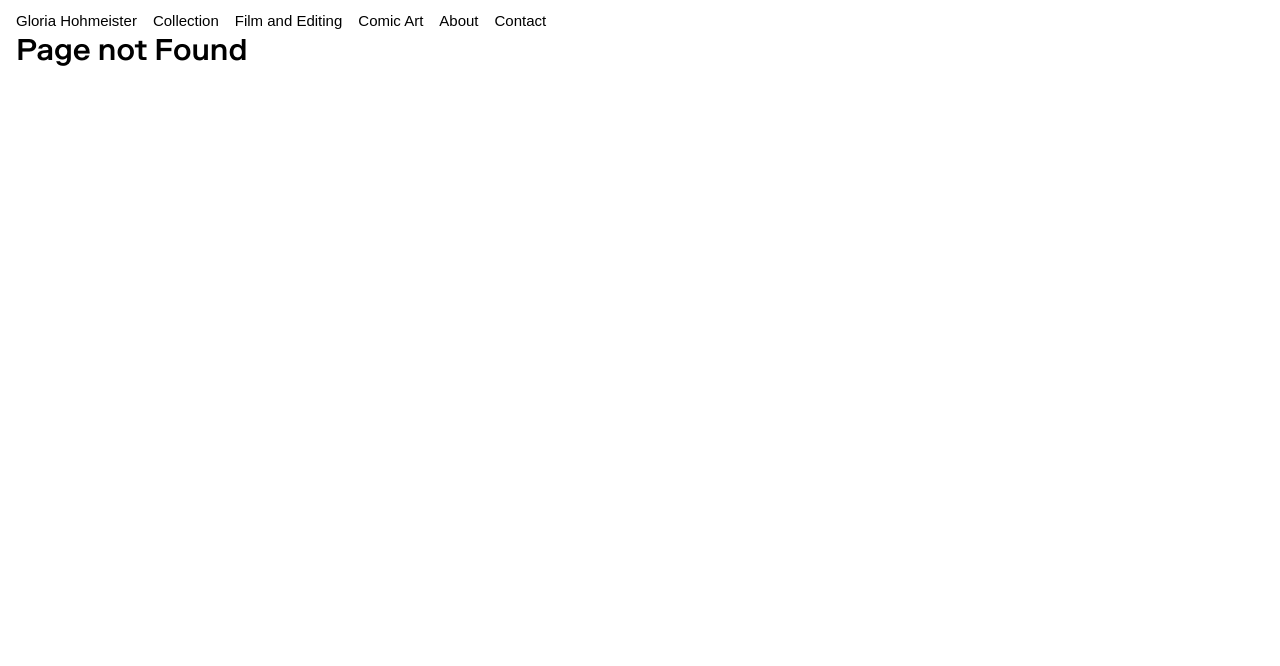
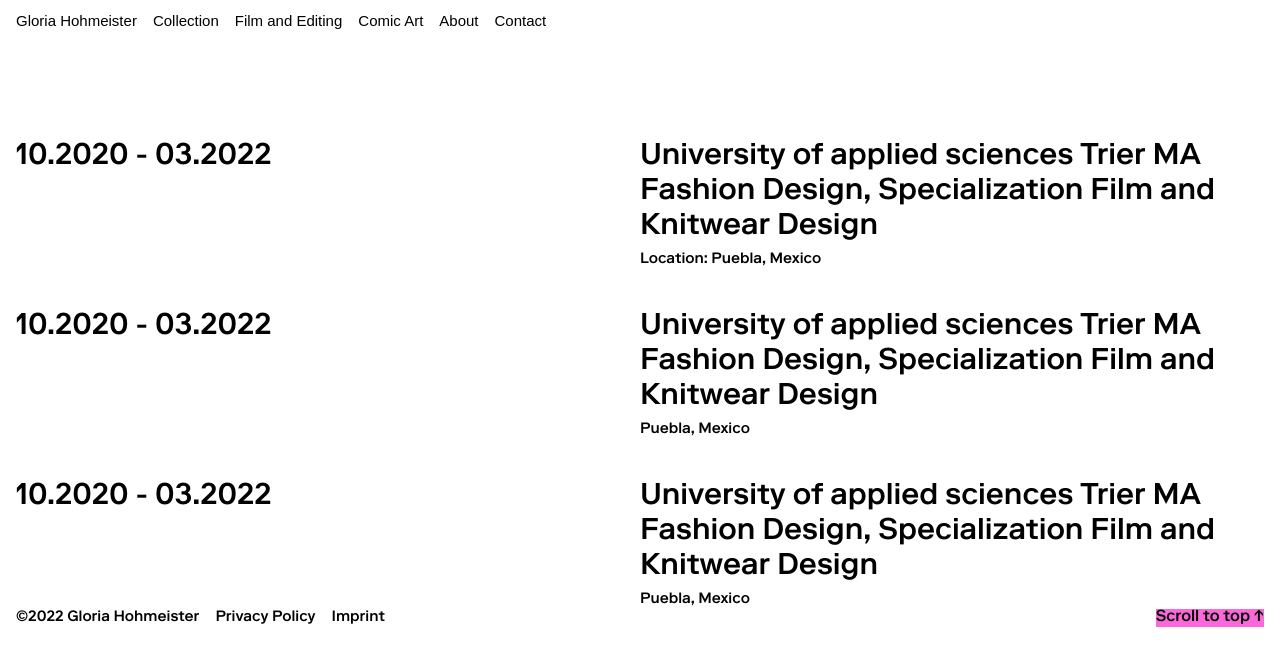
Before and after one commit to Xeydra/glory, a Vue app: page /about in a window 1280 px wide. Before the commit this address had no page. Shown: the top 666 px of the page. Built offline with nearby package versions, Linux system fonts and the light colour scheme.

Commit message:
about init

```diff
--- a/src/TEMP_DATA/temp_data.js
+++ b/src/TEMP_DATA/temp_data.js
@@ -3,7 +3,7 @@ export const title = 'Gloria Hohmeister';
 export const navigationPages = [
   {
     title,
-    routing: '',
+    routing: 'home',
   },
   {
     title: 'Collection',
@@ -41,7 +41,7 @@ export const navigationPages = [
   },
   {
     title: 'About',
-    routing: '',
+    routing: 'about',
   },
   {
     title: 'Contact',
@@ -141,3 +141,92 @@ export const COLLECTION_1 = {
     },
   ],
 };
+
+export const ABOUT_MENU = [
+  {
+    title: 'Education',
+    items: [
+      {
+        time_start: '10.2020',
+        time_end: '03.2022',
+        text: 'University of applied sciences Trier MA Fashion Design, Specialization Film and Knitwear Design',
+        extra: 'Location: Puebla, Mexico',
+        link: null,
+      },
+      {
+        time_start: '10.2020',
+        time_end: '03.2022',
+        text: 'University of applied sciences Trier MA Fashion Design, Specialization Film and Knitwear Design',
+        extra: 'Puebla, Mexico',
+        link: null,
+      },
+      {
+        time_start: '10.2020',
+        time_end: '03.2022',
+        text: 'University of applied sciences Trier MA Fashion Design, Specialization Film and Knitwear Design',
+        extra: 'Puebla, Mexico',
+        link: null,
+      },
+    ],
+  },
+  {
+    title: 'Internships',
+    items: [
+      {
+        time_start: '10.2020',
+        time_end: '03.2022',
+        text: 'University of applied sciences Trier MA Fashion Design, Specialization Film and Knitwear Design',
+        extra: 'Puebla, Mexico',
+        link: null,
+      },
+    ],
+  },
+  {
+    title: 'Editorials',
+    items: [
+      {
+        time_start: '10.2020',
+        time_end: '03.2022',
+        text: 'University of applied sciences Trier MA Fashion Design, Specialization Film and Knitwear Design',
+        extra: 'Puebla, Mexico',
+        link: null,
+      },
+    ],
+  },
+  {
+    title: 'Interviews',
+    items: [
+      {
+        time_start: '10.2020',
+        time_end: '03.2022',
+        text: 'University of applied sciences Trier MA Fashion Design, Specialization Film and Knitwear Design',
+        extra: 'Puebla, Mexico',
+        link: 'https://www.google.de',
+      },
+    ],
+  },
+  {
+    title: 'Exhibitions',
+    items: [
+      {
+        time_start: '10.2020',
+        time_end: '03.2022',
+        text: 'University of applied sciences Trier MA Fashion Design, Specialization Film and Knitwear Design',
+        extra: 'Puebla, Mexico',
+        link: 'https://www.google.de',
+      },
+    ],
+  },
+  {
+    title: 'Skills',
+    items: [
+      {
+        time_start: '10.2020',
+        time_end: '03.2022',
+        text: 'University of applied sciences Trier MA Fashion Design, Specialization Film and Knitwear Design',
+        extra: 'Puebla, Mexico',
+        link: 'https://www.google.de',
+      },
+    ],
+  },
+];
--- a/src/app.vue
+++ b/src/app.vue
@@ -1,5 +1,6 @@
 <script setup>
 import MainNav from '@/components/mainNav.vue';
+import Footer from '@/components/footer.vue';
 </script>
 
 <template>
@@ -7,4 +8,5 @@ import MainNav from '@/components/mainNav.vue';
     <MainNav />
   </header>
   <router-view />
+  <Footer />
 </template>
--- a/src/assets/styles/typographie.css
+++ b/src/assets/styles/typographie.css
@@ -4,7 +4,7 @@ h2 {
 }
 
 
-h1 {
+h1, .h1 {
     font-size: 30px;
     line-height: 35px;
     font-weight: 500;
--- a/src/components/mainNav.vue
+++ b/src/components/mainNav.vue
@@ -16,7 +16,7 @@ export default {
     handleItemClick(navItem) {
       if (navItem.routing) {
         console.log(navItem.routing);
-        this.$router.push({ name: 'collection' });
+        this.$router.push({ name: navItem.routing });
         this.selected = null;
       } else {
         this.selected = navItem;
@@ -94,10 +94,15 @@ export default {
 
 <style scoped>
 
+.main-nav {
+  z-index: 100;
+}
+
 .side-nav {
   right: var(--default-gap-mobile);
   top: var(--default-gap-mobile);
   align-items: flex-end;
+  z-index: 200;
 }
 
 .main-nav-item span {
--- a/src/composables/fitText.vue
+++ b/src/composables/fitText.vue
@@ -20,7 +20,7 @@ export default {
       type: Number,
     },
     max: {
-      default: 50,
+      default: 40,
       type: Number,
     },
   },
--- /dev/null
+++ b/src/pages/about.vue
@@ -0,0 +1,60 @@
+<script>
+import { ABOUT_MENU } from '@/TEMP_DATA/temp_data.js';
+
+export default {
+  data() {
+    return {
+      aboutMenu: ABOUT_MENU[0],
+    };
+  },
+  methods: {
+  },
+};
+</script>
+
+<template>
+  <div class="about-container">
+    <template
+      v-for="item in aboutMenu.items"
+      :key="item.time_start"
+    >
+      <div class="content">
+        <div class="time h1">
+          {{ item.time_start }} <span v-if="item.time_end"> - {{ item.time_end }}</span>
+        </div>
+        <div class="item-content h1">
+          {{ item.text }}
+          <div
+            v-if="item.extra"
+            class="extra caption"
+          >
+            {{ item.extra }}
+          </div>
+        </div>
+      </div>
+    </template>
+  </div>
+</template>
+
+<style scoped>
+
+.about-container {
+    margin-top: 140px;
+}
+.content {
+    display: flex;
+    margin-top: 41px;
+}
+
+.time {
+    flex: 3;
+}
+
+.item-content {
+    flex: 3;
+}
+
+.extra {
+    margin-top: 6px;
+}
+</style>
--- a/src/pages/collection.vue
+++ b/src/pages/collection.vue
@@ -1,13 +1,11 @@
 <script>
 import { COLLECTION_1 } from '@/TEMP_DATA/temp_data.js';
 import WidgetGroup from '@/components/widgetGroup.vue';
-import Footer from '@/components/footer.vue';
 import FitText from '@/composables/fitText.vue';
 
 export default {
   components: {
     WidgetGroup,
-    Footer,
     FitText,
   },
   data() {
@@ -30,7 +28,6 @@ export default {
   >
     <WidgetGroup :widget="widget" />
   </template>
-  <Footer />
 </template>
 
 <style scoped>
--- a/src/routes.js
+++ b/src/routes.js
@@ -1,14 +1,24 @@
 import Index from '@/pages/index.vue';
 import Collection from '@/pages/collection.vue';
+import About from '@/pages/about.vue';
 import NotFound from '@/pages/not-found.vue';
 
 export const routes = [
-  { path: '/', component: Index },
+  {
+    path: '/',
+    component: Index,
+    name: 'home',
+  },
   {
     path: '/collection',
     component: Collection,
     name: 'collection',
   },
+  {
+    path: '/about',
+    component: About,
+    name: 'about',
+  },
   { path: '/:path(.*)', component: NotFound },
 ];
 
```
